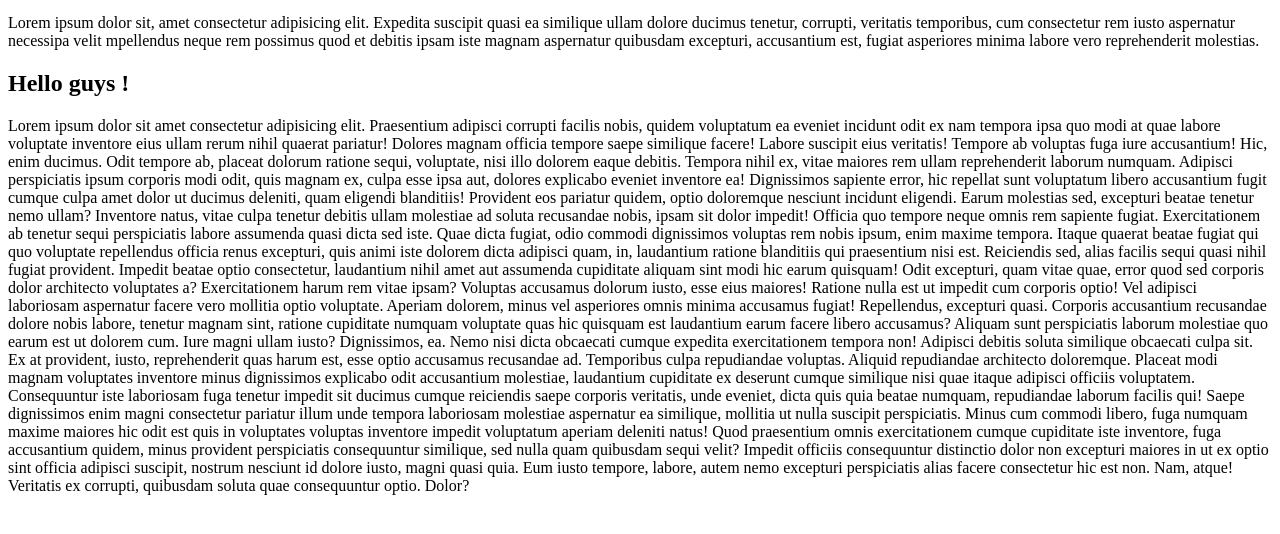
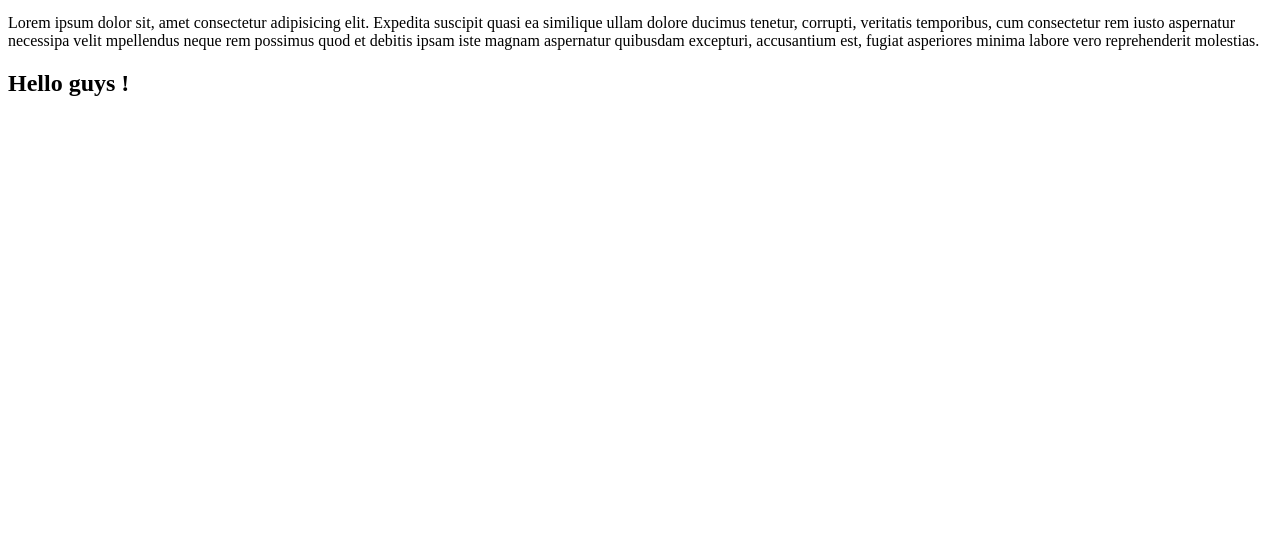
Before and after one commit to igor-jean/github_pages, a website: page index.html in a window 1280 px wide. Shown: the part 134-668 px from the top of the page. Drawn offline with Linux system fonts and the light colour scheme.

Commit message:
paragraph

```diff
--- a/index.html
+++ b/index.html
@@ -29,62 +29,6 @@
       reprehenderit molestias.
     </p>
     <h2>Hello guys !</h2>
-    <p>
-      Lorem ipsum dolor sit amet consectetur adipisicing elit. Praesentium
-      adipisci corrupti facilis nobis, quidem voluptatum ea eveniet incidunt
-      odit ex nam tempora ipsa quo modi at quae labore voluptate inventore eius
-      ullam rerum nihil quaerat pariatur! Dolores magnam officia tempore saepe
-      similique facere! Labore suscipit eius veritatis! Tempore ab voluptas fuga
-      iure accusantium! Hic, enim ducimus. Odit tempore ab, placeat dolorum
-      ratione sequi, voluptate, nisi illo dolorem eaque debitis. Tempora nihil
-      ex, vitae maiores rem ullam reprehenderit laborum numquam. Adipisci
-      perspiciatis ipsum corporis modi odit, quis magnam ex, culpa esse ipsa
-      aut, dolores explicabo eveniet inventore ea! Dignissimos sapiente error,
-      hic repellat sunt voluptatum libero accusantium fugit cumque culpa amet
-      dolor ut ducimus deleniti, quam eligendi blanditiis! Provident eos
-      pariatur quidem, optio doloremque nesciunt incidunt eligendi. Earum
-      molestias sed, excepturi beatae tenetur nemo ullam? Inventore natus, vitae
-      culpa tenetur debitis ullam molestiae ad soluta recusandae nobis, ipsam
-      sit dolor impedit! Officia quo tempore neque omnis rem sapiente fugiat.
-      Exercitationem ab tenetur sequi perspiciatis labore assumenda quasi dicta
-      sed iste. Quae dicta fugiat, odio commodi dignissimos voluptas rem nobis
-      ipsum, enim maxime tempora. Itaque quaerat beatae fugiat qui quo voluptate
-      repellendus officia renus excepturi, quis animi iste dolorem dicta
-      adipisci quam, in, laudantium ratione blanditiis qui praesentium nisi est.
-      Reiciendis sed, alias facilis sequi quasi nihil fugiat provident. Impedit
-      beatae optio consectetur, laudantium nihil amet aut assumenda cupiditate
-      aliquam sint modi hic earum quisquam! Odit excepturi, quam vitae quae,
-      error quod sed corporis dolor architecto voluptates a? Exercitationem
-      harum rem vitae ipsam? Voluptas accusamus dolorum iusto, esse eius
-      maiores! Ratione nulla est ut impedit cum corporis optio! Vel adipisci
-      laboriosam aspernatur facere vero mollitia optio voluptate. Aperiam
-      dolorem, minus vel asperiores omnis minima accusamus fugiat! Repellendus,
-      excepturi quasi. Corporis accusantium recusandae dolore nobis labore,
-      tenetur magnam sint, ratione cupiditate numquam voluptate quas hic
-      quisquam est laudantium earum facere libero accusamus? Aliquam sunt
-      perspiciatis laborum molestiae quo earum est ut dolorem cum. Iure magni
-      ullam iusto? Dignissimos, ea. Nemo nisi dicta obcaecati cumque expedita
-      exercitationem tempora non! Adipisci debitis soluta similique obcaecati
-      culpa sit. Ex at provident, iusto, reprehenderit quas harum est, esse
-      optio accusamus recusandae ad. Temporibus culpa repudiandae voluptas.
-      Aliquid repudiandae architecto doloremque. Placeat modi magnam voluptates
-      inventore minus dignissimos explicabo odit accusantium molestiae,
-      laudantium cupiditate ex deserunt cumque similique nisi quae itaque
-      adipisci officiis voluptatem. Consequuntur iste laboriosam fuga tenetur
-      impedit sit ducimus cumque reiciendis saepe corporis veritatis, unde
-      eveniet, dicta quis quia beatae numquam, repudiandae laborum facilis qui!
-      Saepe dignissimos enim magni consectetur pariatur illum unde tempora
-      laboriosam molestiae aspernatur ea similique, mollitia ut nulla suscipit
-      perspiciatis. Minus cum commodi libero, fuga numquam maxime maiores hic
-      odit est quis in voluptates voluptas inventore impedit voluptatum aperiam
-      deleniti natus! Quod praesentium omnis exercitationem cumque cupiditate
-      iste inventore, fuga accusantium quidem, minus provident perspiciatis
-      consequuntur similique, sed nulla quam quibusdam sequi velit? Impedit
-      officiis consequuntur distinctio dolor non excepturi maiores in ut ex
-      optio sint officia adipisci suscipit, nostrum nesciunt id dolore iusto,
-      magni quasi quia. Eum iusto tempore, labore, autem nemo excepturi
-      perspiciatis alias facere consectetur hic est non. Nam, atque! Veritatis
-      ex corrupti, quibusdam soluta quae consequuntur optio. Dolor?
-    </p>
+
   </body>
 </html>
```
